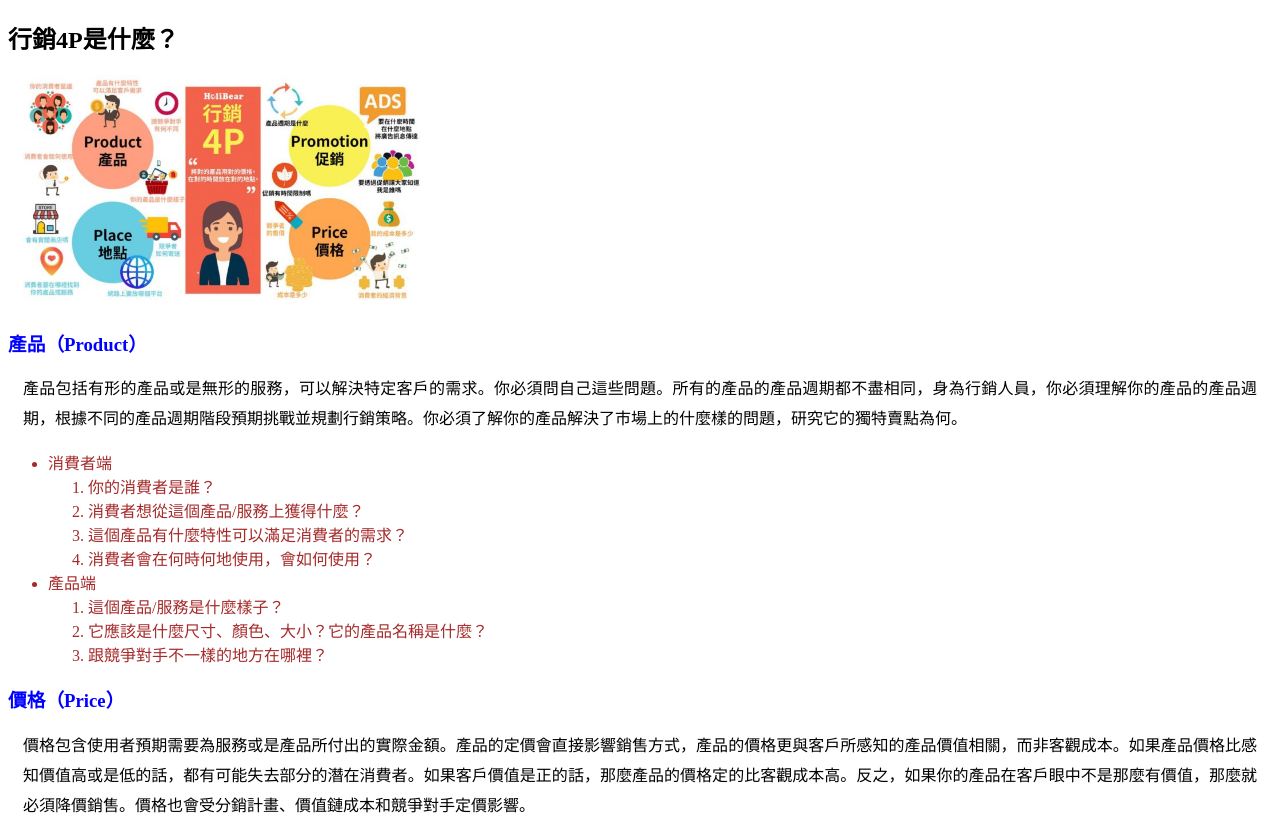
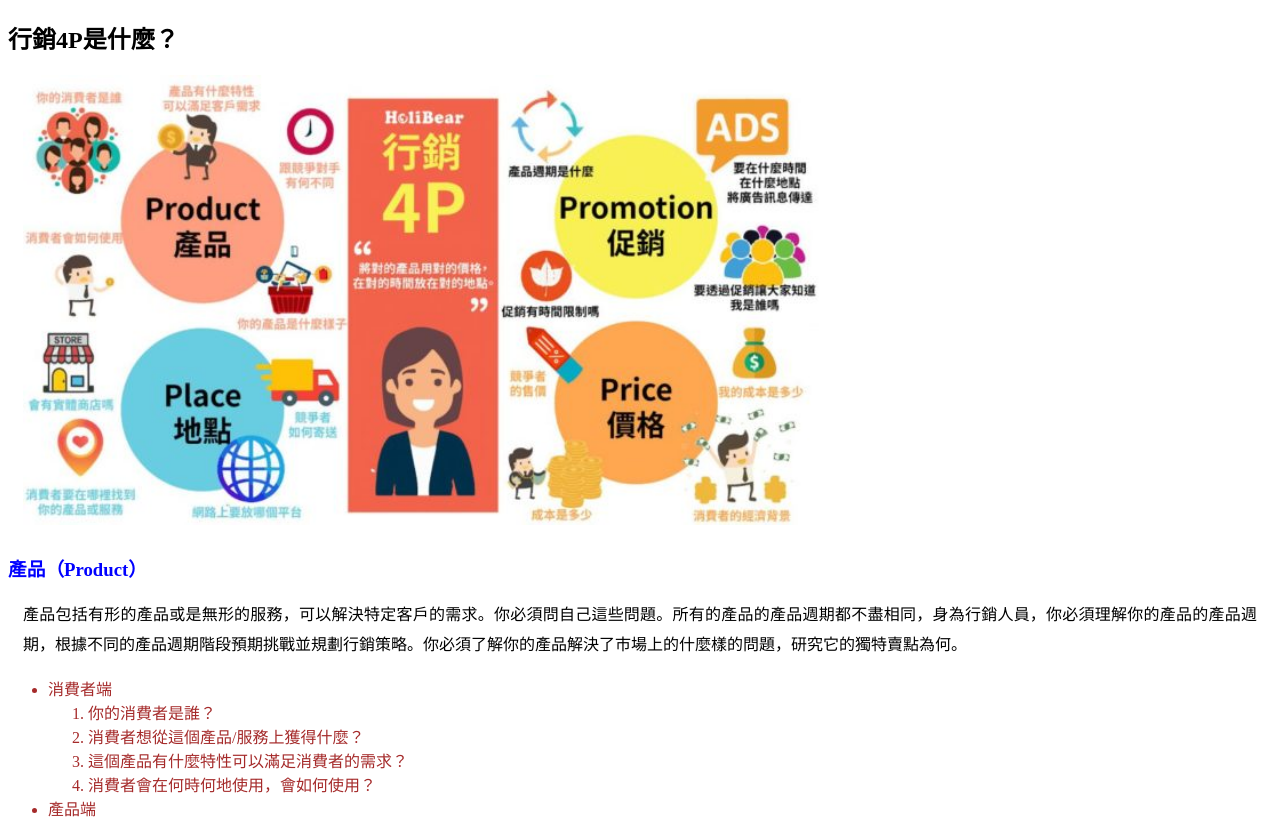
Before and after one commit to nobuhuang150/nobuhuang150.github.io, a plain HTML site: page B2,59/作業02/index.html in a window 1280 px wide. Shown: the top 824 px of the page. Drawn offline with Linux system fonts and the light colour scheme.

Commit message:
index.html

```diff
--- a/B2,59/作業02/index.html
+++ b/B2,59/作業02/index.html
@@ -26,7 +26,7 @@
 </head>
 	<body>
         <h2>行銷4P是什麼？</h2>
-		<div><img src="4P.jpg" width="400"></div>
+		<div><img src="4P.jpg" width="800"></div>
 		<h3>產品（Product）</h3>
 		<div>產品包括有形的產品或是無形的服務，可以解決特定客戶的需求。你必須問自己這些問題。所有的產品的產品週期都不盡相同，身為行銷人員，你必須理解你的產品的產品週期，根據不同的產品週期階段預期挑戰並規劃行銷策略。你必須了解你的產品解決了市場上的什麼樣的問題，研究它的獨特賣點為何。</div>
 		<ul>
```
